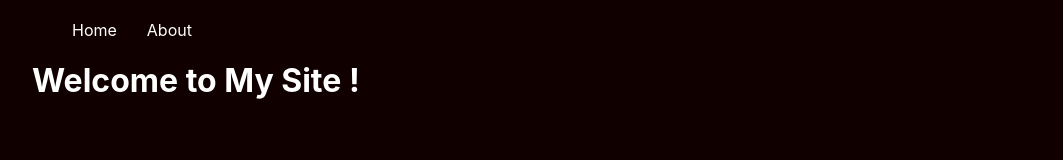
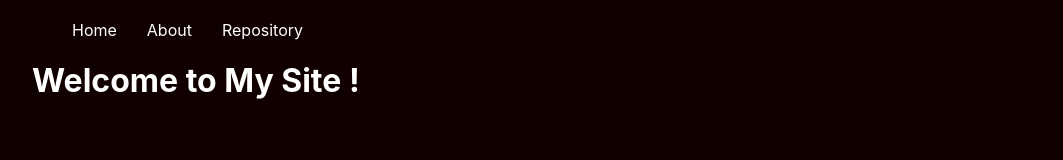
Before and after one commit to yamoyamoto/information_retrieval_site, a Next.js app: page / in a window 1280 px wide. Shown: the top 160 px of the page, without its empty margins (108-1171 px from the left). Built offline with nearby package versions, Linux system fonts and the light colour scheme.

Commit message:
add repo link

```diff
--- a/src/templates/layout.tsx
+++ b/src/templates/layout.tsx
@@ -21,6 +21,9 @@ const Layout = ({ children }: Props) => {
             </li>
             <li>
               <Link href="/">About</Link>
+            </li>
+            <li>
+              <Link href="https://github.com/yamoyamoto/information_retrieval_site">Repository</Link>
             </li>
           </ul>
         </nav>
```
